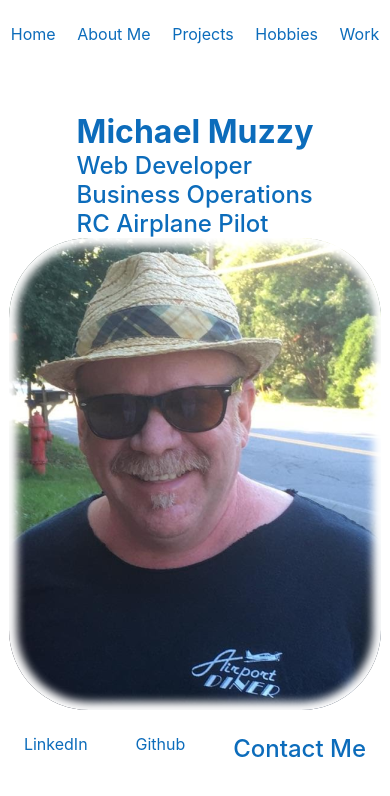
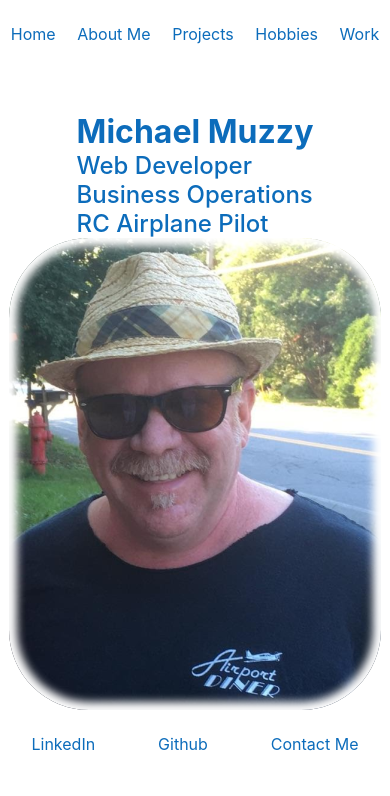
Before and after one commit to foxflyer40/Michael-Muzzy-portfolio, a React (Create React App) app in the folder client/: page / in a window 390 px wide. Shown: the top 796 px of the page. Built offline with nearby package versions, Linux system fonts and the light colour scheme.

Commit message:
match footer to header font size media query

```diff
--- a/client/src/App.css
+++ b/client/src/App.css
@@ -241,3 +241,10 @@ label {
    color: rgb(12, 108, 187);
    font-weight: 500;
 }
+
+@media screen and (max-width: 750px) {
+   .footerSelector {
+      font-size: medium;
+      font-weight: 400;
+   }
+}
```
